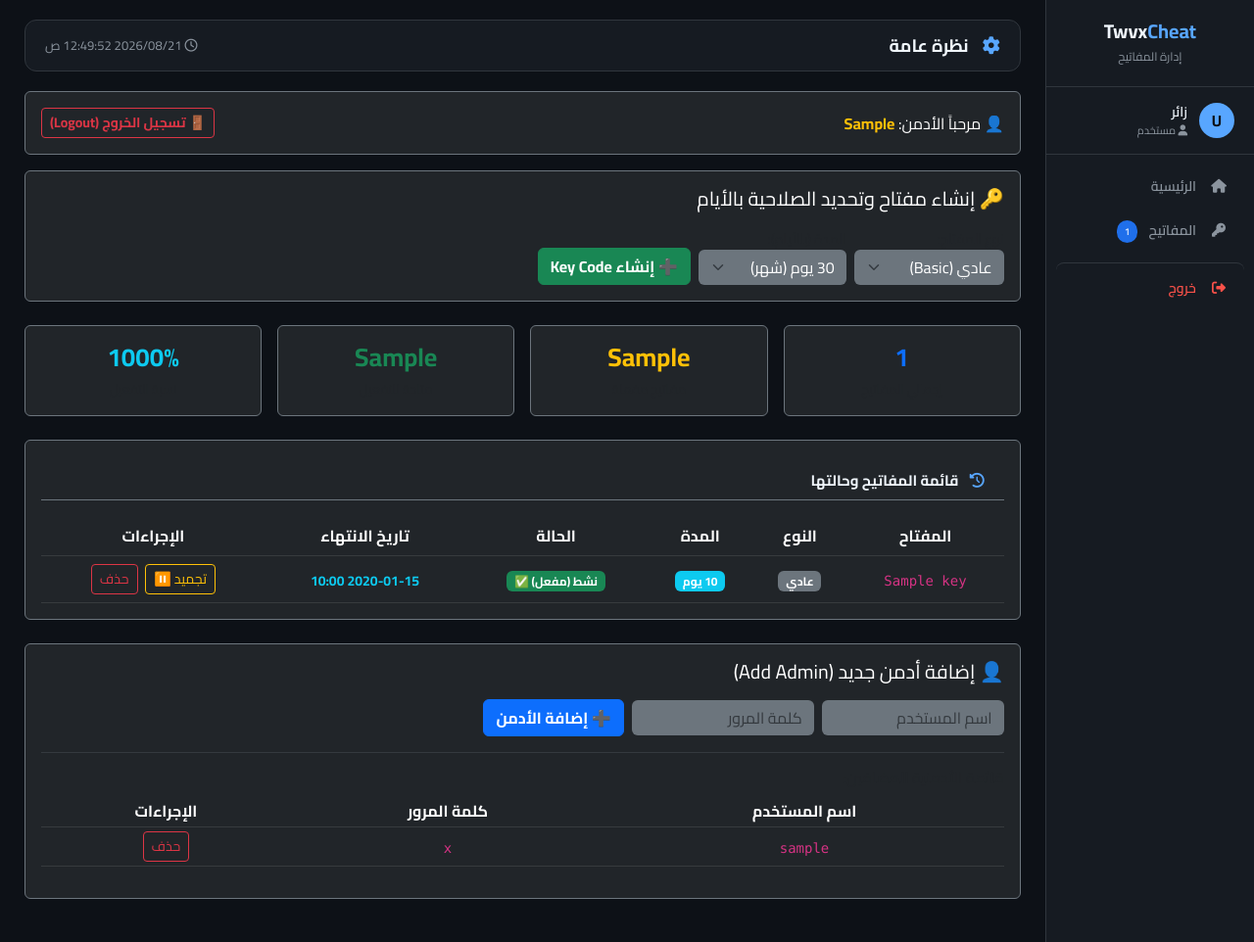
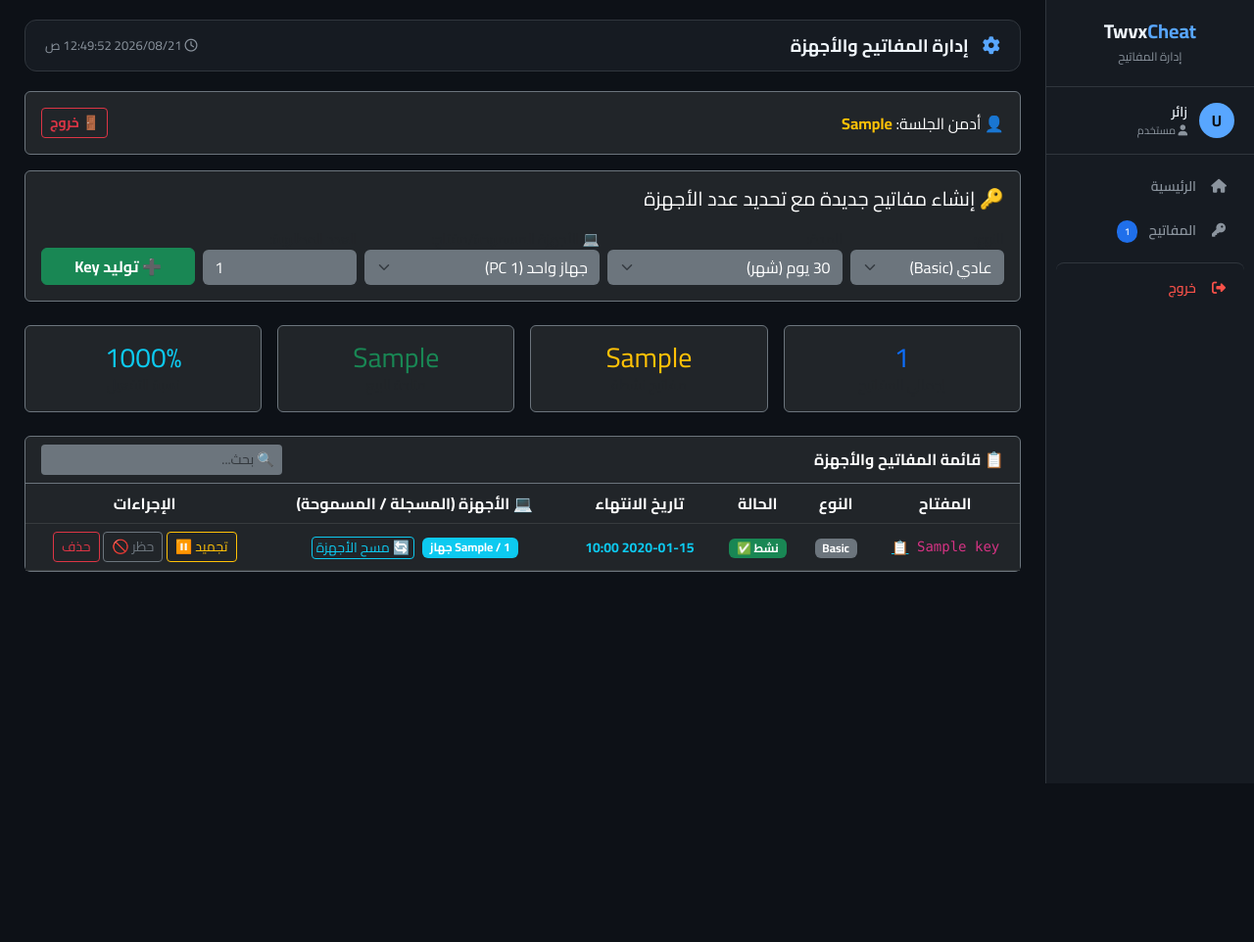
Before and after one commit to TwvxCheat/twvxcheat, a Flask app: template templates/dashboard.html in a window 1280 px wide. Shown: the whole page at 98% size. After the commit the page ends 800 px from the top, so only its background shows below. Run offline with Flask 3, Linux system fonts and the light colour scheme; the template is opened without the code that fills it: most values are stand-ins (such as "Sample title", 1, 10 or a date in 2020).

Commit message:
Update dashboard.html

```diff
--- a/templates/dashboard.html
+++ b/templates/dashboard.html
@@ -1,18 +1,18 @@
 {% extends "base.html" %}
 
-{% block title %}الرئيسية{% endblock %}
-{% block page_title %}نظرة عامة{% endblock %}
+{% block title %}لوحة التحكم الاحترافية{% endblock %}
+{% block page_title %}إدارة المفاتيح والأجهزة{% endblock %}
 
 {% block content %}
 <div class="fade-in">
 
-  <!-- Admin Bar & Logout -->
+  <!-- Admin Header Bar -->
   <div class="d-flex justify-content-between align-items-center bg-dark border border-secondary p-3 rounded mb-3 text-white">
     <div>
-      <span>👤 مرحباً الأدمن: <strong class="text-warning">{{ current_admin }}</strong></span>
+      <span class="fs-6">👤 أدمن الجلسة: <strong class="text-warning">{{ current_admin }}</strong></span>
     </div>
     <div>
-      <a href="/logout" class="btn btn-sm btn-outline-danger fw-bold">🚪 تسجيل الخروج (Logout)</a>
+      <a href="/logout" class="btn btn-sm btn-outline-danger fw-bold">🚪 خروج</a>
     </div>
   </div>
 
@@ -28,14 +28,14 @@
     {% endif %}
   {% endwith %}
 
-  <!-- Quick Key Generation Section -->
+  <!-- Key Generator Card -->
   <div class="card bg-dark text-white border-secondary mb-4">
     <div class="card-body">
-      <h5 class="card-title mb-3">🔑 إنشاء مفتاح وتحديد الصلاحية بالأيام</h5>
+      <h5 class="card-title mb-3">🔑 إنشاء مفاتيح جديدة مع تحديد عدد الأجهزة</h5>
       <form method="POST" action="/dashboard" class="row g-2 align-items-center">
 
-        <div class="col-auto">
-          <label class="form-label small text-muted mb-0">نوع المفتاح:</label>
+        <div class="col-md-2">
+          <label class="form-label small text-muted mb-0">النوع:</label>
           <select name="key_type" class="form-select bg-secondary text-white border-0">
             <option value="basic">عادي (Basic)</option>
             <option value="premium">مميز (Premium)</option>
@@ -43,101 +43,118 @@
           </select>
         </div>
 
-        <div class="col-auto">
-          <label class="form-label small text-muted mb-0">المدة (بالأيام):</label>
+        <div class="col-md-3">
+          <label class="form-label small text-muted mb-0">المدة:</label>
           <select name="duration_days" class="form-select bg-secondary text-white border-0">
-            <option value="1">1 يوم (تجريبي)</option>
-            <option value="7">7 أيام (أسبوع)</option>
+            <option value="1">1 يوم</option>
+            <option value="7">7 أيام</option>
             <option value="30" selected>30 يوم (شهر)</option>
-            <option value="90">90 يوم (3 أشهر)</option>
-            <option value="365">365 يوم (سنة)</option>
+            <option value="90">90 يوم</option>
+            <option value="365">365 يوم</option>
           </select>
         </div>
 
-        <div class="col-auto align-self-end">
-          <button type="submit" class="btn btn-success fw-bold">
-            ➕ إنشاء Key Code
+        <div class="col-md-3">
+          <label class="form-label small text-muted mb-0">💻 الأجهزة المسموحة/مفتاح:</label>
+          <select name="max_devices" class="form-select bg-secondary text-white border-0">
+            <option value="1" selected>جهاز واحد (1 PC)</option>
+            <option value="2">جهازين (2 PCs)</option>
+            <option value="3">3 أجهزة (3 PCs)</option>
+            <option value="5">5 أجهزة (5 PCs)</option>
+            <option value="10">10 أجهزة</option>
+          </select>
+        </div>
+
+        <div class="col-md-2">
+          <label class="form-label small text-muted mb-0">العدد المطلوبة:</label>
+          <input type="number" name="count" min="1" max="50" value="1" class="form-control bg-secondary text-white border-0">
+        </div>
+
+        <div class="col-md-2 align-self-end">
+          <button type="submit" class="btn btn-success fw-bold w-100">
+            ➕ توليد Key
           </button>
         </div>
       </form>
     </div>
   </div>
 
-  <!-- Stats Cards -->
+  <!-- Statistics -->
   <div class="row g-3 mb-4">
     <div class="col-md-3 col-6">
-      <div class="stat-card text-center p-3 bg-dark border border-secondary rounded">
-        <div class="stat-number h3 text-primary">{{ total_keys }}</div>
-        <div class="stat-label text-muted">إجمالي المفاتيح</div>
+      <div class="p-3 bg-dark border border-secondary rounded text-center">
+        <div class="h3 text-primary mb-0">{{ total_keys }}</div>
+        <div class="small text-muted">إجمالي المفاتيح</div>
       </div>
     </div>
     <div class="col-md-3 col-6">
-      <div class="stat-card text-center p-3 bg-dark border border-secondary rounded">
-        <div class="stat-number h3 text-warning">{{ used_keys }}</div>
-        <div class="stat-label text-muted">مفاتيح مفعلة</div>
+      <div class="p-3 bg-dark border border-secondary rounded text-center">
+        <div class="h3 text-warning mb-0">{{ used_keys }}</div>
+        <div class="small text-muted">مفاتيح نشطة</div>
       </div>
     </div>
     <div class="col-md-3 col-6">
-      <div class="stat-card text-center p-3 bg-dark border border-secondary rounded">
-        <div class="stat-number h3 text-success">{{ available_keys }}</div>
-        <div class="stat-label text-muted">متاحة للتفعيل</div>
+      <div class="p-3 bg-dark border border-secondary rounded text-center">
+        <div class="h3 text-success mb-0">{{ available_keys }}</div>
+        <div class="small text-muted">متاحة للبيع</div>
       </div>
     </div>
     <div class="col-md-3 col-6">
-      <div class="stat-card text-center p-3 bg-dark border border-secondary rounded">
-        <div class="stat-number h3 text-info">
-          {% if total_keys > 0 %}
-            {{ ((used_keys / total_keys * 100)|round|int) }}%
-          {% else %}
-            0%
-          {% endif %}
+      <div class="p-3 bg-dark border border-secondary rounded text-center">
+        <div class="h3 text-info mb-0">
+          {% if total_keys > 0 %}{{ ((used_keys / total_keys * 100)|round|int) }}%{% else %}0%{% endif %}
         </div>
-        <div class="stat-label text-muted">نسبة التفعيل</div>
+        <div class="small text-muted">نسبة التفعيل</div>
       </div>
     </div>
   </div>
 
-  <!-- Keys Table -->
-  <div class="card-custom bg-dark border border-secondary rounded p-3 text-white mb-4">
-    <div class="card-header fw-bold mb-3 border-bottom border-secondary pb-2">
-      <i class="fa fa-history"></i> قائمة المفاتيح وحالتها
+  <!-- Keys Management Table -->
+  <div class="card bg-dark border-secondary text-white mb-4">
+    <div class="card-header border-secondary d-flex justify-content-between align-items-center">
+      <span class="fw-bold">📋 قائمة المفاتيح والأجهزة</span>
+      <input type="text" id="searchInput" onkeyup="filterTable()" class="form-control form-control-sm w-25 bg-secondary text-white border-0" placeholder="🔍 بحث...">
     </div>
     <div class="card-body p-0">
       <div class="table-responsive">
-        <table class="table table-dark table-hover mb-0 text-center align-middle">
+        <table class="table table-dark table-hover mb-0 text-center align-middle" id="keysTable">
           <thead>
             <tr>
               <th>المفتاح</th>
               <th>النوع</th>
-              <th>المدة</th>
               <th>الحالة</th>
               <th>تاريخ الانتهاء</th>
+              <th>💻 الأجهزة (المسجلة / المسموحة)</th>
               <th>الإجراءات</th>
             </tr>
           </thead>
           <tbody>
             {% for key in recent_keys %}
             <tr>
-              <td><code>{{ key.key }}</code></td>
+              <td>
+                <code>{{ key.key }}</code>
+                <button class="btn btn-sm btn-link text-info p-0 ms-1" onclick="copyToClipboard('{{ key.key }}')" title="نسخ المفتاح">📋</button>
+              </td>
               <td>
                 {% if key.key_type == 'vip' %}
                   <span class="badge bg-danger">VIP</span>
                 {% elif key.key_type == 'premium' %}
-                  <span class="badge bg-warning text-dark">مميز</span>
+                  <span class="badge bg-warning text-dark">Premium</span>
                 {% else %}
-                  <span class="badge bg-secondary">عادي</span>
+                  <span class="badge bg-secondary">Basic</span>
                 {% endif %}
               </td>
-              <td><span class="badge bg-info">{{ key.duration_days }} يوم</span></td>
               <td>
-                {% if key.status == 'paused' %}
+                {% if key.status == 'banned' %}
+                  <span class="badge bg-danger">محظور 🚫</span>
+                {% elif key.status == 'paused' %}
                   <span class="badge bg-warning text-dark">مجمد ⏸️</span>
                 {% elif key.status == 'expired' %}
                   <span class="badge bg-secondary">منتهي ❌</span>
                 {% elif key.activated_at %}
-                  <span class="badge bg-success">نشط (مفعل) ✅</span>
+                  <span class="badge bg-success">نشط ✅</span>
                 {% else %}
-                  <span class="badge bg-primary">غير مفعل بعد ⏳</span>
+                  <span class="badge bg-primary">جديد ⏳</span>
                 {% endif %}
               </td>
               <td>
@@ -148,17 +165,28 @@
                 {% endif %}
               </td>
               <td>
+                <span class="badge bg-info">{{ key.hwid_count }} / {{ key.max_devices }} جهاز</span>
+                {% if key.hwid_count > 0 %}
+                  <a href="/reset_hwid/{{ key.id }}" class="btn btn-sm btn-outline-info py-0 px-1 ms-1" title="مسح كل الأجهزة">🔄 مسح الأجهزة</a>
+                {% endif %}
+              </td>
+              <td>
                 {% if key.status == 'paused' %}
-                  <a href="/unpause/{{ key.id }}" class="btn btn-sm btn-outline-success me-1">تشغيل ▶️</a>
+                  <a href="/unpause/{{ key.id }}" class="btn btn-sm btn-outline-success">تشغيل ▶️</a>
                 {% elif key.status == 'active' %}
-                  <a href="/pause/{{ key.id }}" class="btn btn-sm btn-outline-warning me-1">تجميد ⏸️</a>
+                  <a href="/pause/{{ key.id }}" class="btn btn-sm btn-outline-warning">تجميد ⏸️</a>
                 {% endif %}
-                <a href="/delete/{{ key.id }}" class="btn btn-sm btn-outline-danger" onclick="return confirm('هل أنت تأكد من الحذف؟')">حذف</a>
+
+                {% if key.status != 'banned' %}
+                  <a href="/ban/{{ key.id }}" class="btn btn-sm btn-outline-secondary" onclick="return confirm('حظر هذا المفتاح؟')">حظر 🚫</a>
+                {% endif %}
+
+                <a href="/delete/{{ key.id }}" class="btn btn-sm btn-outline-danger" onclick="return confirm('حذف نهائي؟')">حذف</a>
               </td>
             </tr>
             {% else %}
             <tr>
-              <td colspan="6" class="text-muted py-3">لا توجد مفاتيح. استخدم القائمة العلوية لإنشاء مفتاح.</td>
+              <td colspan="6" class="text-muted py-3">لا توجد مفاتيح حالياً.</td>
             </tr>
             {% endfor %}
           </tbody>
@@ -167,52 +195,31 @@
     </div>
   </div>
 
-  <!-- Admin Management Section -->
-  <div class="card bg-dark text-white border-secondary mb-4">
-    <div class="card-body">
-      <h5 class="card-title mb-3">👤 إضافة أدمن جديد (Add Admin)</h5>
-      <form method="POST" action="/add_admin" class="row g-2 align-items-center">
-        <div class="col-auto">
-          <input type="text" name="new_username" class="form-control bg-secondary text-white border-0" placeholder="اسم المستخدم" required>
-        </div>
-        <div class="col-auto">
-          <input type="password" name="new_password" class="form-control bg-secondary text-white border-0" placeholder="كلمة المرور" required>
-        </div>
-        <div class="col-auto">
-          <button type="submit" class="btn btn-primary fw-bold">
-            ➕ إضافة الأدمن
-          </button>
-        </div>
-      </form>
+</div>
 
-      {% if admins %}
-      <hr class="border-secondary my-3">
-      <h6 class="text-muted mb-2">قائمة الأدمنية المضافين:</h6>
-      <div class="table-responsive">
-        <table class="table table-dark table-sm table-hover text-center align-middle">
-          <thead>
-            <tr>
-              <th>اسم المستخدم</th>
-              <th>كلمة المرور</th>
-              <th>الإجراءات</th>
-            </tr>
-          </thead>
-          <tbody>
-            {% for adm in admins %}
-            <tr>
-              <td><code>{{ adm.username }}</code></td>
-              <td><code>{{ adm.password }}</code></td>
-              <td>
-                <a href="/delete_admin/{{ adm.id }}" class="btn btn-sm btn-outline-danger" onclick="return confirm('حذف هذا الأدمن؟')">حذف</a>
-              </td>
-            </tr>
-            {% endfor %}
-          </tbody>
-        </table>
-      </div>
-      {% endif %}
-    </div>
-  </div>
+<script>
+function copyToClipboard(text) {
+  navigator.clipboard.writeText(text);
+  alert("تم نسخ المفتاح: " + text);
+}
 
-</div>
+function filterTable() {
+  var input = document.getElementById("searchInput");
+  var filter = input.value.toUpperCase();
+  var table = document.getElementById("keysTable");
+  var tr = table.getElementsByTagName("tr");
+
+  for (var i = 1; i < tr.length; i++) {
+    var tdKey = tr[i].getElementsByTagName("td")[0];
+    if (tdKey) {
+      var txtValue = tdKey.textContent || tdKey.innerText;
+      if (txtValue.toUpperCase().indexOf(filter) > -1) {
+        tr[i].style.display = "";
+      } else {
+        tr[i].style.display = "none";
+      }
+    }
+  }
+}
+</script>
 {% endblock %}
```
